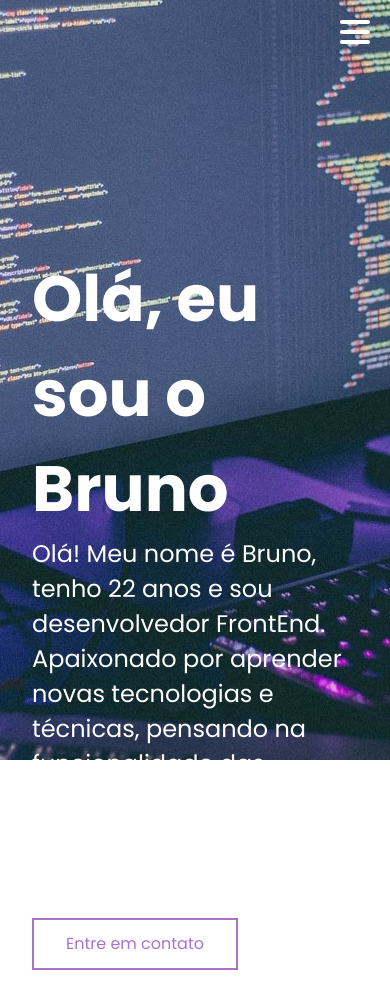
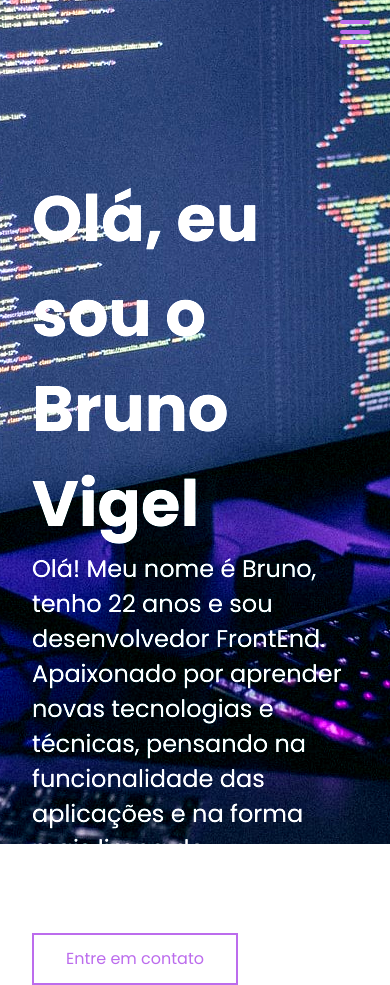
Before and after one commit to BrunoVigel/ReactPortfolio, a React (Vite) app: page / in a window 390 px wide. Shown: the top 985 px of the page. Built offline with nearby package versions, Linux system fonts and the light colour scheme.

Commit message:
hero filter e typewriter

```diff
--- a/package.json
+++ b/package.json
@@ -9,7 +9,8 @@
   },
   "dependencies": {
     "react": "^17.0.2",
-    "react-dom": "^17.0.2"
+    "react-dom": "^17.0.2",
+    "react-simple-typewriter": "^3.0.1"
   },
   "devDependencies": {
     "@vitejs/plugin-react": "^1.0.7",
--- a/src/components/Header/Navbar/style.css
+++ b/src/components/Header/Navbar/style.css
@@ -38,7 +38,7 @@ nav button {
     position: fixed;
     right: 20px;
     top: 30px;
-    background-color: white;
+    background-color: #a972cb;
     width: 30px;
     height: 4px;
     border: none;
@@ -51,7 +51,7 @@ nav button {
 nav button::before {
     position: absolute;
     top: 10px;
-    background-color: white;
+    background-color: #a972cb;
     content: "";
     width: 30px;
     height: 4px;
@@ -62,7 +62,7 @@ nav button::before {
 nav button::after {
     position: absolute;
     bottom: 0px;
-    background-color: white;
+    background-color: #a972cb;
     content: "";
     width: 30px;
     height: 4px;
@@ -75,9 +75,6 @@ nav button::after {
     display: none;
 }
 
-.modal ul {
-    color: #a972cb;
-}
 
 @media(max-width:767px) {
 
@@ -95,7 +92,6 @@ nav button::after {
         width: 100vw;
         height: 100vh;
         background: black;
-        color: white;
         position: fixed;
         top: 0;
         left: 0;
@@ -106,7 +102,6 @@ nav button::after {
 
     .modal ul {
         opacity: 1;
-        color: white;
         position: fixed;
         top: 50%;
         left: 50%;
@@ -115,16 +110,25 @@ nav button::after {
     }
 
     .modal ul li {
-        color: white;
         margin-bottom: 1rem;
+    }
+
+    .modal ul li a {
+    color: #a972cb;
+    }
+
+    .modal ul li a:after {
+    background-color:#a972cb;
     }
 
     @keyframes modalFade {
         from {
-            opacity: 0;
+            /* opacity: 0; */
+            transform: translateY(-500px)
         }
         to {
-            opacity: 1;
+            /* opacity: 1; */
+            transform: translateY(0px)
         }
     }
 }
--- a/src/components/Hero/index.jsx
+++ b/src/components/Hero/index.jsx
@@ -1,5 +1,6 @@
 import { Header } from "../Header";
 import "./style.css";
+import { Typewriter, useTypewriter, Cursor } from 'react-simple-typewriter'
 
 export function Hero() {
   return (
@@ -7,7 +8,7 @@ export function Hero() {
       <div className="hero">
         <Header />
         <div className="container">
-          <h1>Olá, eu sou o Bruno</h1>
+          <h1><Typewriter words={['Olá, eu sou o Bruno Vigel']} cursor cursorStyle='|' /></h1>
           <p>
             Olá! Meu nome é Bruno, tenho 22 anos e sou desenvolvedor FrontEnd.
             Apaixonado por aprender novas tecnologias e técnicas, pensando na
--- a/src/components/Hero/style.css
+++ b/src/components/Hero/style.css
@@ -4,7 +4,10 @@ div.hero {
     background-image: url(../../Assets/Images/hero-image.jpg);
     background-position: center;
     background-repeat: no-repeat;
+    filter: contrast(145%);
 }
+
+
 
 .hero {
     color: white;
@@ -60,3 +63,12 @@ p {
   box-shadow: 0 0.5em 0.5em -0.4em #a972cb;
   transform: translateY(-0.25em);
 }
+
+@media (max-width:1280px) {
+    div.hero {
+    height: 100vh
+    }
+    .hero h1 {
+        margin-top: 5rem;
+    }
+}
```
Also changed, not shown: 1 other file (tests, documents, lock files or other folders).
